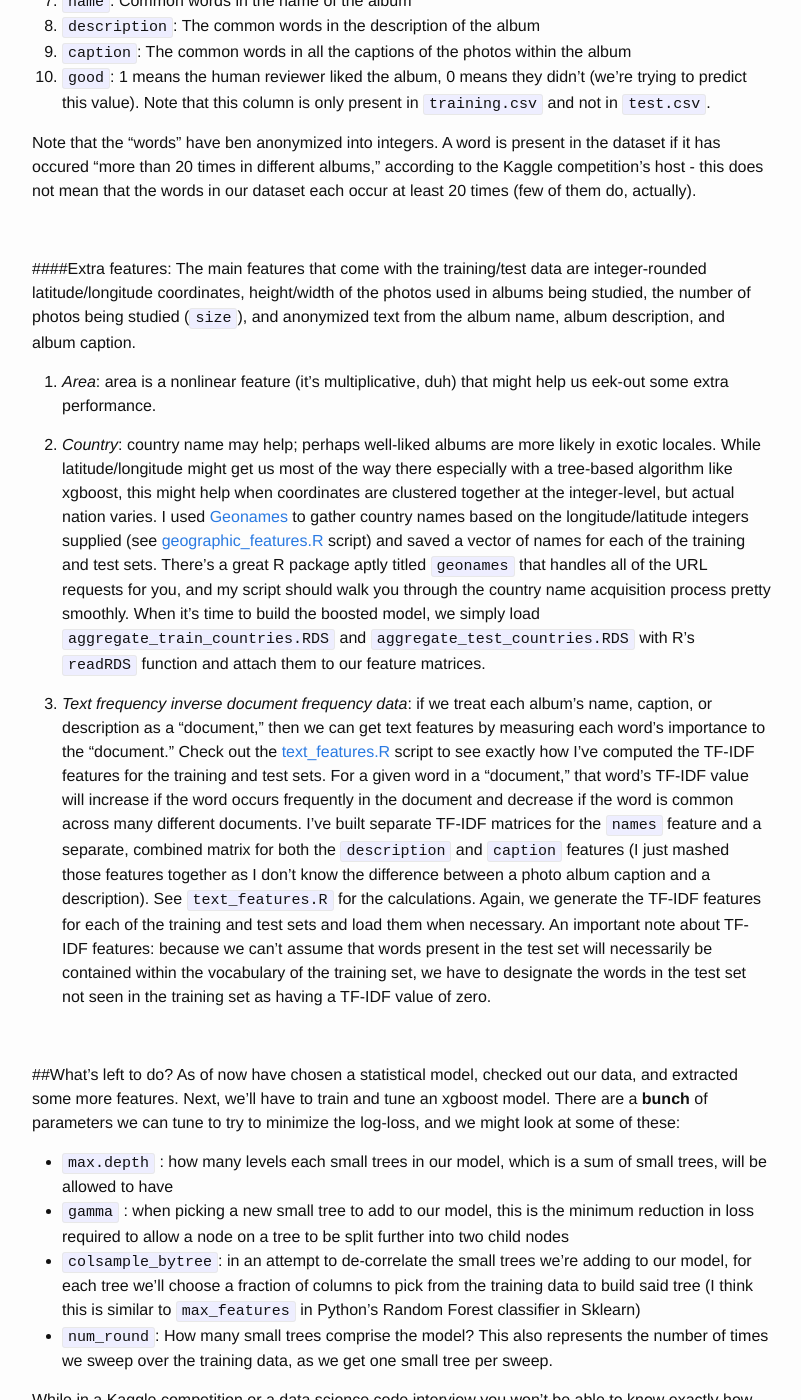
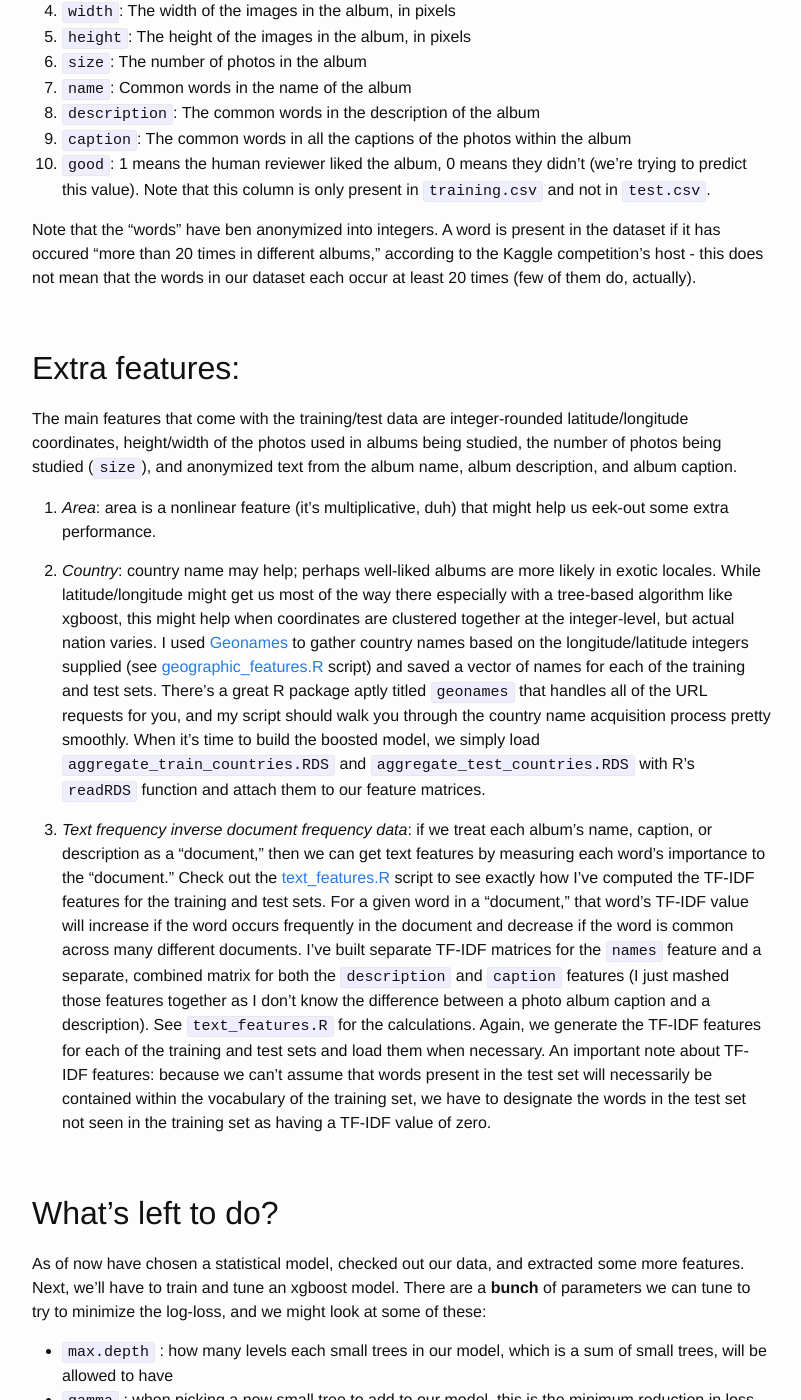
Before and after one commit to FrankFineis/FrankFineis.github.io, a Jekyll site: the page built from _posts/2016-02-16-kaggle-pt1.markdown, in a window 1280 px wide and 1400 px high, scrolled down 2265 px. Shown: the whole window, without its empty margins (238-1039 px from the left). Built offline with Jekyll 4.4.1, drawn with Linux system fonts in a browser that asks for light colours; some of the changed text lies outside the part shown.

```diff
--- a/_posts/2016-02-16-kaggle-pt1.markdown
+++ b/_posts/2016-02-16-kaggle-pt1.markdown
@@ -41,7 +41,7 @@ Fortunately, the `xgboost` library will allow us to specify log-loss as the loss
 
 <br/>
 
-####What our data looks like:
+## What our data looks like:
 1. `id`: index of the photo album. This is pretty useless towards training a predictive model, so this will be removed from training and test sets.
 2. `latitude`: integer-rounded latitude coordinates of geo-tag of the photo album.
 3. `longitude`: integer-rounded longitude coordinates of geo-tag of the photo album.
@@ -57,7 +57,7 @@ Note that the "words" have ben anonymized into integers. A word is present in th
 
 <br/>
 
-####Extra features:
+## Extra features:
 The main features that come with the training/test data are integer-rounded latitude/longitude coordinates, height/width of the photos used in albums being studied, the number of photos being studied (`size`), and anonymized text from the album name, album description, and album caption.
 
 1. *Area*: area is a nonlinear feature (it's multiplicative, duh) that might help us eek-out some extra performance.
@@ -70,7 +70,7 @@ The main features that come with the training/test data are integer-rounded lati
 
 <br/>
 
-##What's left to do?
+## What's left to do?
 As of now have chosen a statistical model, checked out our data, and extracted some more features. Next, we'll have to train and tune an xgboost model. There are a **bunch** of parameters we can tune to try to minimize the log-loss, and we might look at some of these:
 
 - `max.depth` : how many levels each small trees in our model, which is a sum of small trees, will be allowed to have
```
Also changed, not shown: other parts of _posts/2016-02-16-kaggle-pt1.markdown (+2 -2 lines).
